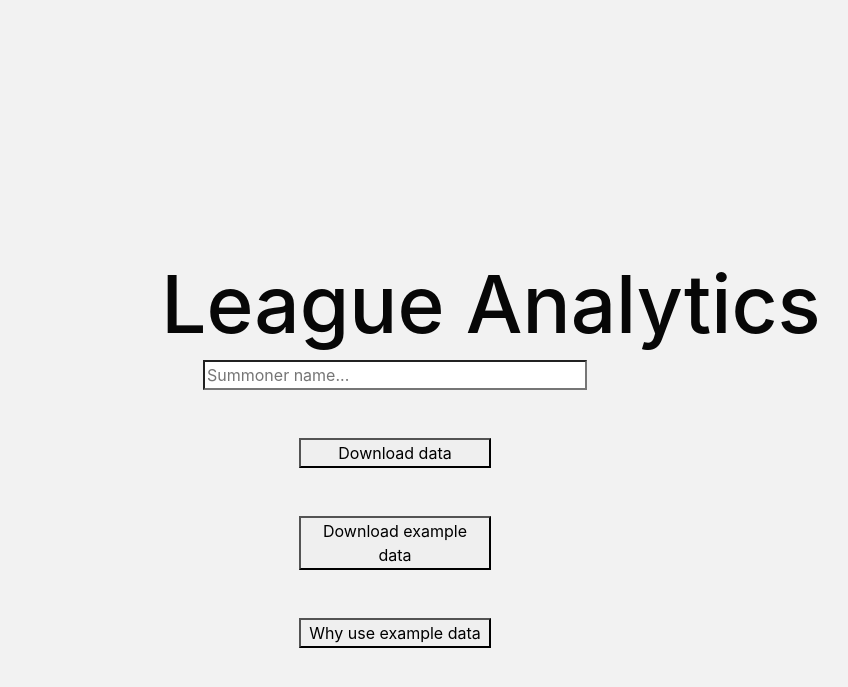
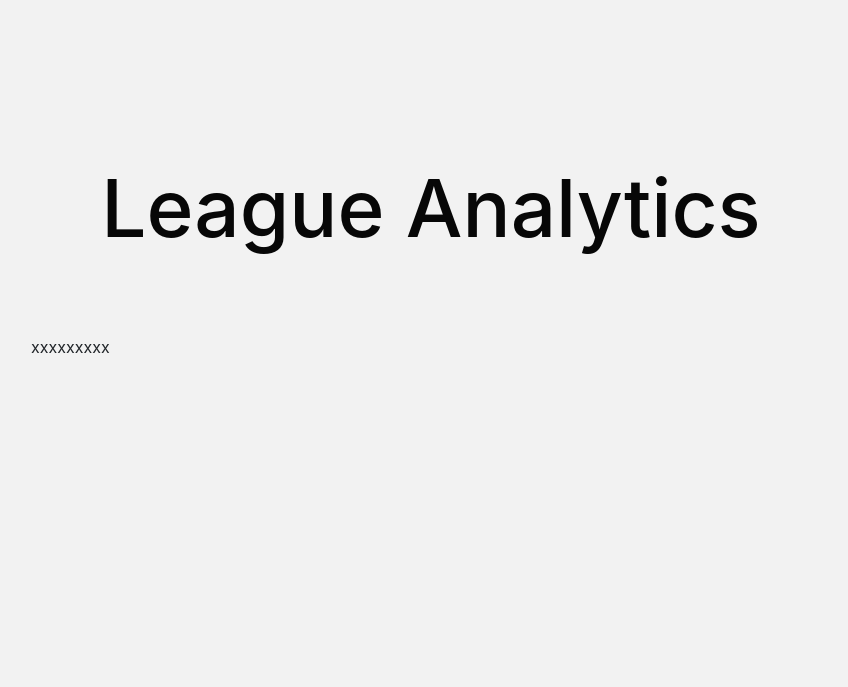
Before and after one commit to lexmiros/leagueanalytics, a Flask app: page / in a window 1280 px wide. Shown: the top 687 px of the page, without its empty margins (213-1061 px from the left). Run offline with Flask 2, Linux system fonts and the light colour scheme; parts of the project's set-up code (start-up, migrations or seed data) failed here and were passed over; some libraries are stand-ins or nearby versions.

Commit message:
CSS HTML

```diff
--- a/src/flaskApp/static/main.css
+++ b/src/flaskApp/static/main.css
@@ -5,7 +5,8 @@
 
 .welcome{
   text-align: center;
-  padding-top: 20%;
+  padding-top: 10%;
+  margin-right: 12.5%;
   color: rgb(7, 7, 7);
   font-size: 500%;
 }
@@ -146,7 +147,7 @@ button{
 }
 
 .float-container {
-  margin-top: 5%;
+  margin-top: 2%;
   padding: 20px;
 }
 
@@ -156,3 +157,13 @@ button{
   padding: 20px;
 
 }
+.float-child2 {
+  width: 100%;
+  float: left;
+  padding: 20px;
+
+}
+.float-child2 p {
+  text-align: center;
+  margin-right: 12.5%;
+}
--- a/src/flaskApp/templates/landingPage.html
+++ b/src/flaskApp/templates/landingPage.html
@@ -1,25 +1,22 @@
+    <!-- Load icon library -->
+    <link rel="stylesheet" href="https://cdnjs.cloudflare.com/ajax/libs/font-awesome/4.7.0/css/font-awesome.min.css">
+    {% extends "layout.html" %}
+    {%block topnav%}{%endblock topnav%}
+    {%block sidebar%}{%endblock sidebar%}
+    {%block title%}
+    <h1 class="welcome"> League Analytics</h1>
+    {%endblock title%}
+    {% block content %}
 
-    {% extends "layout.html" %}
-    {%block title%}
-    <h1 class="welcome">League Analytics</h1>
-    {%endblock title%}
-    {%block topnav%}
-    {%endblock topnav%}
-    {%block sidebar%}
-    {%endblock sidebar%}
 
-    {%block content%}
-    <form id="form">
-        <input type="search" id="query" name="q" placeholder="Summoner name...">
-    </form>
-    <div  class="whyex">
-        <button>Download data</button>
-    </div>
-    <div  class="whyex">
-        <button>Download example data</button>
-    </div>
-    <div  class="whyex">
-        <button>Why use example data</button>
-    </div>
+
+        <div class="float-child2">
+
+
+                xxxxxxxxx
+
+
+        </div>
+
 
     {%endblock content%}
--- a/src/flaskApp/templates/layout.html
+++ b/src/flaskApp/templates/layout.html
@@ -9,10 +9,12 @@
 
 
 
+
     <title>League Analytics</title>
 
     <link rel="stylesheet" href="https://maxcdn.bootstrapcdn.com/bootstrap/4.0.0/css/bootstrap.min.css" integrity="sha384-Gn5384xqQ1aoWXA+058RXPxPg6fy4IWvTNh0E263XmFcJlSAwiGgFAW/dAiS6JXm" crossorigin="anonymous">
     <link rel="stylesheet" type="text/css" href="{{ url_for('static', filename='main.css') }}">
+    <link rel="stylesheet" href="https://cdnjs.cloudflare.com/ajax/libs/font-awesome/4.7.0/css/font-awesome.min.css">
 
 
 </head>
@@ -51,8 +53,10 @@
 
         {%endblock title%}
         <!-- Page content -->
+        <div class="float-container"></div>
         {%block content%}
         {%endblock content%}
+        </div>
     </div>
 
 
--- a/src/flaskApp/templates/overview.html
+++ b/src/flaskApp/templates/overview.html
@@ -3,7 +3,7 @@
 
     {% block content %}
 
-    <div class="float-container">
+
 
         <div class="float-child">
           <h2 class="title2"> What's winning you games?</h2>
@@ -19,7 +19,7 @@
             <canvas class="barchart" id="wrChart" width="500" height="250"></canvas>
         </div>
 
-      </div>
+
 
 
 
```
